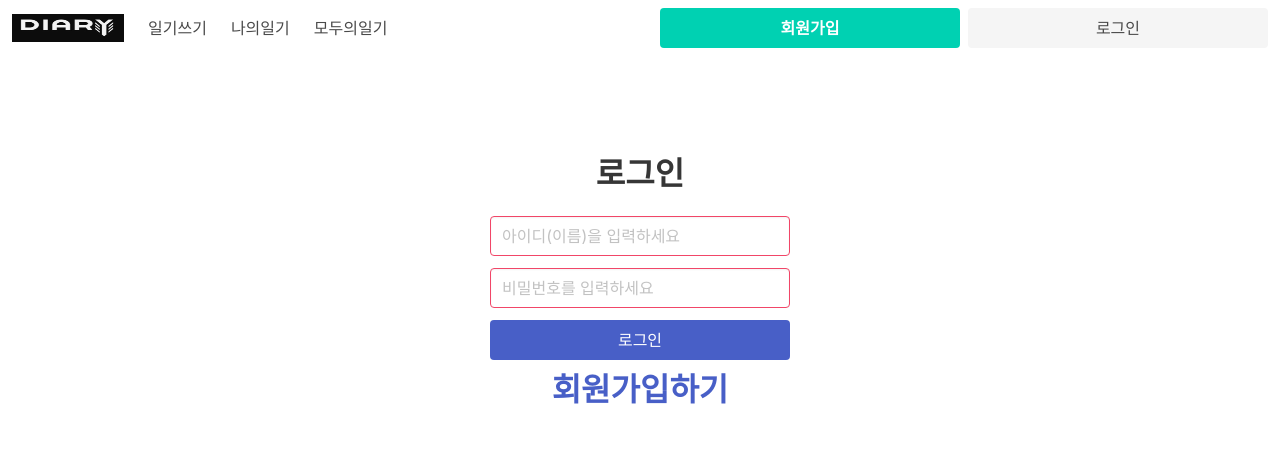
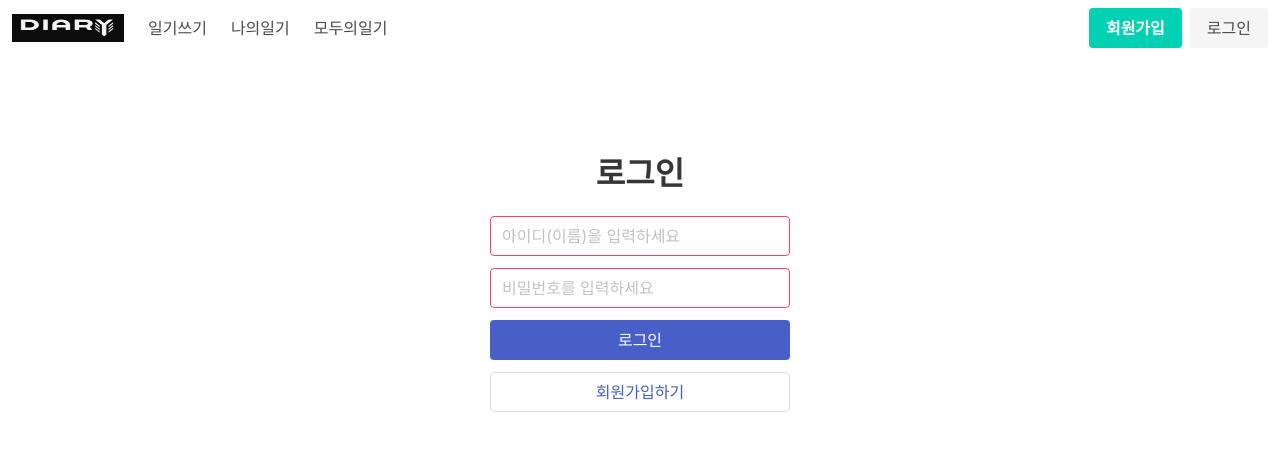
Before and after one commit to phwGithub/jungleDiary, a Flask app: page /sign_in in a window 1280 px wide. Shown: the top 451 px of the page. Run offline with Flask 2, Linux system fonts and the light colour scheme; some libraries are stand-ins or nearby versions.

Commit message:
nav바 가입 링크 연결, 로그인, 가입 페이지 CSS 수정

```diff
--- a/templates/common/common.html
+++ b/templates/common/common.html
@@ -36,10 +36,10 @@
       <div class="navbar-end">
         <div class="navbar-item">
           <div class="buttons">
-            <a class="button is-primary">
+            <a class="button is-primary" a href='/sign_up'>
               <strong>회원가입</strong>
             </a>
-            <a class="button is-light"> 로그인 </a>
+            <a class="button is-light" a href='/sign_in'> 로그인 </a>
           </div>
         </div>
       </div>
--- a/templates/sign_in.html
+++ b/templates/sign_in.html
@@ -11,16 +11,16 @@
         margin: 100px auto;
     }
 
-    .field {
+    .field.loginpage {
         width: inherit;
     }
 
-    .button {
+    .button.loginpage {
         width: 300px;
         margin: auto;
     }
 
-    .title {
+    .title.loginpage {
         text-align: center;
     }
 </style>
@@ -70,26 +70,28 @@
 {% block body %}
 <div class="wrap">
 
-    <h1 class="title">로그인</h1>
-    <div class="field">
+    <h1 class="title loginpage">로그인</h1>
+    <div class="field loginpage">
         <div class="control">
             <input id="input-username" class="input is-danger" type="text" placeholder="아이디(이름)을 입력하세요">
         </div>
     </div>
 
-    <div class="field">
+    <div class="field loginpage">
         <div class="control">
             <input id="input-password" class="input is-danger" type="password" placeholder="비밀번호를 입력하세요">
         </div>
     </div>
-    <div class="field">
+    <div class="field loginpage">
         <div class="control">
-            <button class="button is-link" onclick="sign_in()">로그인</button>
+            <button class="button loginpage is-link" onclick="sign_in()">로그인</button>
         </div>
     </div>
-    <div class="field">
+    <div class="field loginpage">
         <div class="control">
-            <div class="title"><a href='/sign_up'>회원가입하기</a></div>
+            <div class="button loginpage">
+                <a href='/sign_up'>회원가입하기</a>
+            </div>
         </div>
     </div>
 </div>
```
Also changed, not shown: templates/sign_up.html (+7 -7 lines).
